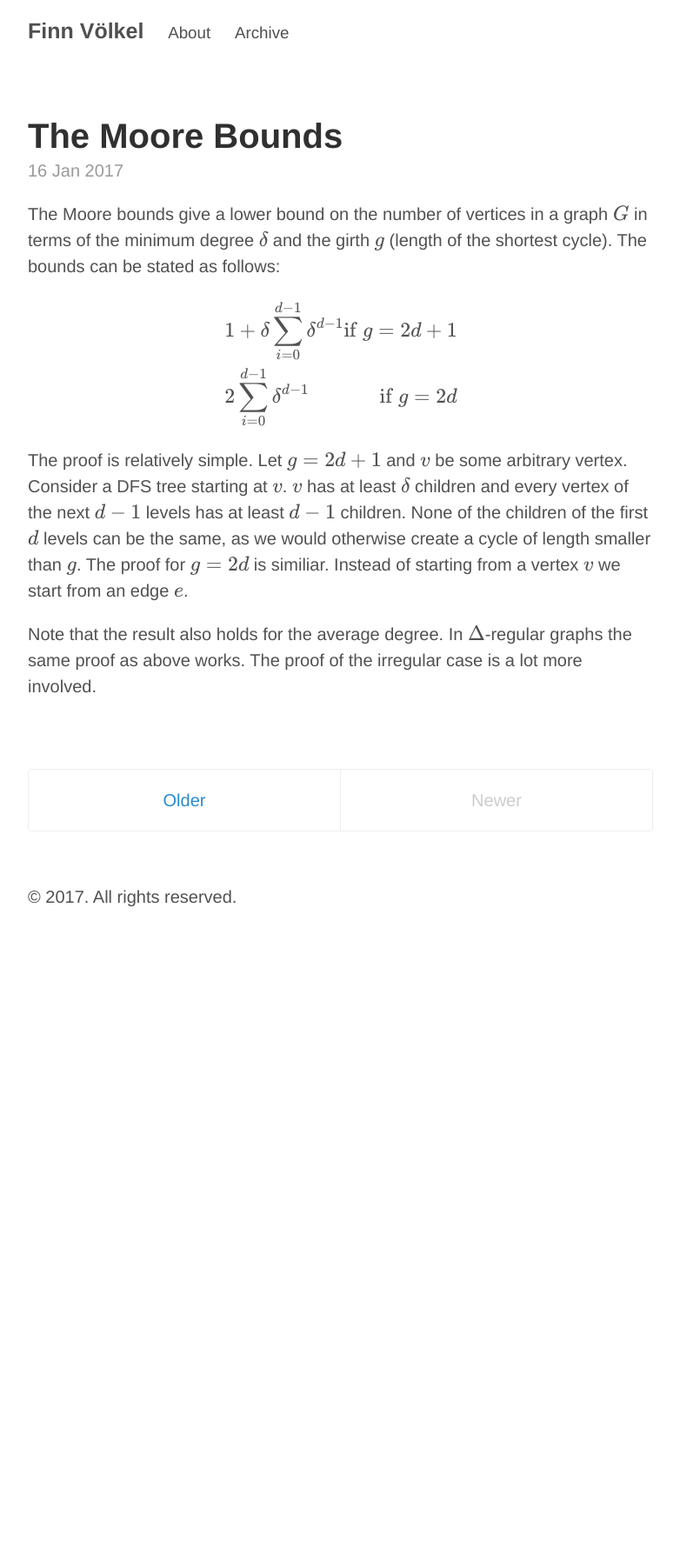
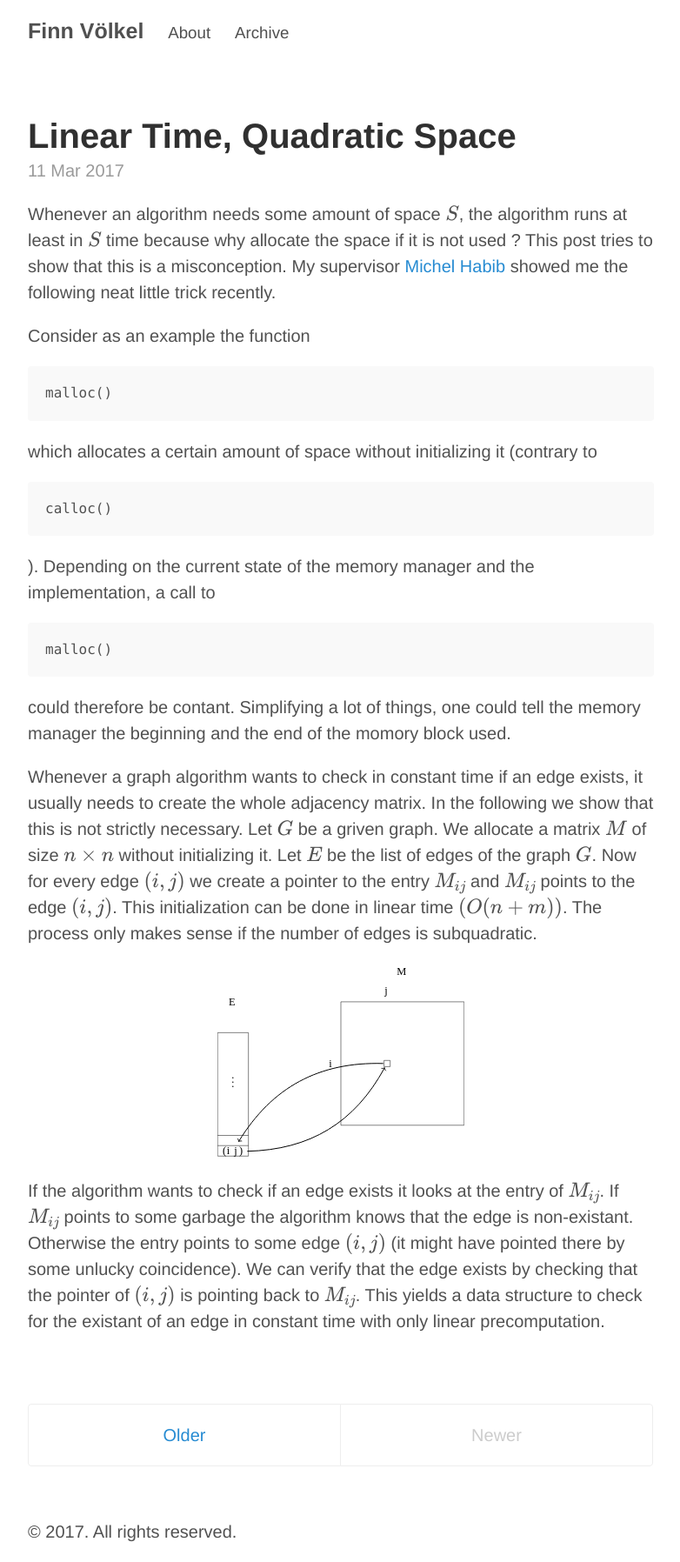
Before and after one commit to FiV0/FiV0.github.io, a Jekyll site: the page built from index.html, in a window 1280 px wide. Shown: the whole page at 87% size, without its empty margins (248-1030 px from the left). Built offline with Jekyll 4.4.1, drawn with Linux system fonts in a browser that asks for light colours; formulas are drawn with MathJax 3; the list of posts is cut into pages by our own code; before the commit the page ends 1066 px from its top, so only the background shows below that.

Commit message:
linear space, quadratic space

````diff
--- a/_includes/head.html
+++ b/_includes/head.html
@@ -20,6 +20,7 @@
   <link rel="stylesheet" href="/public/css/poole.css">
   <link rel="stylesheet" href="/public/css/syntax.css">
   <link rel="stylesheet" href="/public/css/theorems.css">
+  <link rel="stylesheet" href="/public/css/extra.css">
 
   <!-- Icons -->
   <link rel="apple-touch-icon-precomposed" sizes="144x144" href="/public/apple-touch-icon-144-precomposed.png">
--- a/_posts/2017-01-16-moore-bounds.md
+++ b/_posts/2017-01-16-moore-bounds.md
@@ -19,3 +19,5 @@ $$
 The proof is relatively simple. Let $g=2d+1$ and $v$ be some arbitrary vertex. Consider a DFS tree starting at $v$. $v$ has at least $\delta$ children and every vertex of the next $d-1$ levels has at least $d-1$ children. None of the children of the first $d$ levels can be the same, as we would otherwise create a cycle of length smaller than $g$. The proof for $g=2d$ is similiar. Instead of starting from a vertex $v$ we start from an edge $e$.
 
 Note that the result also holds for the average degree. In $\Delta$-regular graphs the same proof as above works. The proof of the irregular case is a lot more involved.
+
+Graphs for which the bound is tight are called Moore graphs.
--- /dev/null
+++ b/_posts/2017-03-11-linear-time-quadratic-space.md
@@ -0,0 +1,39 @@
+---
+layout: post
+title: Linear Time, Quadratic Space
+comments: false
+redirect_from: "/2017/03/11/linear_time_quadratic_space/"
+permalink: linear-time-quadratic-space
+---
+
+Whenever an algorithm needs some amount of space $S$, the algorithm runs at least in $S$ time because why allocate the space
+if it is not used ? This post tries to show that this is a misconception. My supervisor [Michel Habib](https://www.irif.fr/~habib/) showed me the following neat little trick recently.
+
+Consider as an example the function
+```
+malloc()
+```
+which allocates a certain amount of space without initializing it (contrary to
+```
+calloc()
+```
+). Depending on the current state of the memory manager and the implementation, a call to
+```
+malloc()
+```
+could therefore be contant. Simplifying a lot of things, one could tell the memory manager the beginning and the end of the momory block used.
+
+Whenever a graph algorithm wants to check in constant time if an edge exists, it usually needs to create the whole adjacency matrix. In the following we show that this is not strictly necessary. Let $G$ be a griven graph.
+We allocate a matrix $M$ of size $n \times n$ without initializing it. Let $E$ be the list of edges of the graph $G$.
+Now for every edge $(i,j)$ we create a pointer to the entry
+$$M_{ij}$$ and $$M_{ij}$$ points to the edge $(i,j)$. This initialization can be done in linear time $(O(n+m))$.
+The process only makes sense if the number of edges is subquadratic.
+
+![Illustration](assets/edge-matrix.svg ){: .center-image }
+
+If the algorithm wants to check if an edge exists it looks at the entry of $M_{ij}$.
+If $$M_{ij}$$ points to some garbage the algorithm knows that the edge is non-existant.
+Otherwise the entry points to some edge $(i,j)$ (it might have pointed there by some unlucky coincidence).
+We can verify that the edge exists by checking
+that the pointer of $(i,j)$ is pointing back to $$M_{ij}$$.
+This yields a data structure to check for the existant of an edge in constant time with only linear precomputation.
--- /dev/null
+++ b/public/css/extra.css
@@ -0,0 +1,5 @@
+.center-image
+{
+  margin: 0 auto;
+  display: block;
+}
````
Also changed, not shown: assets/edge-matrix.svg (added), assets/edge-matrix2.svg (added), 2 other files.
